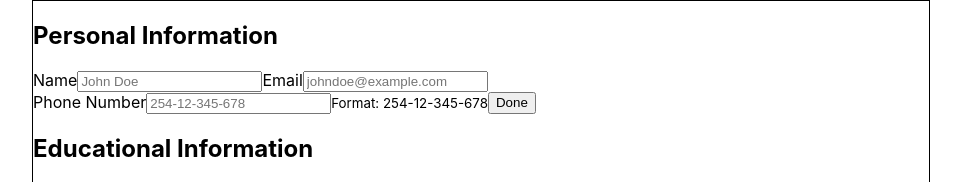
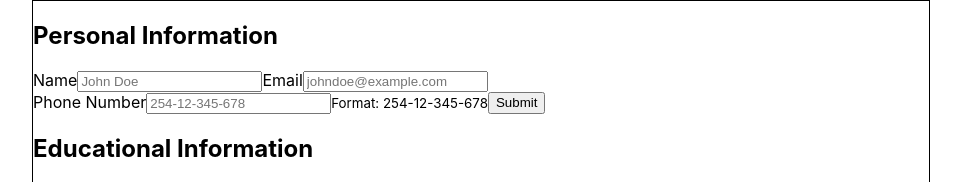
Before and after one commit to DenisWritesCode/odin-cv-application, a React (Create React App) app: page / in a window 1280 px wide. Shown: the top 182 px of the page, without its empty margins (159-1120 px from the left). Built offline with nearby package versions, Linux system fonts and the light colour scheme.

Commit message:
Displaying information

```diff
--- a/src/Components/GeneralInfo.js
+++ b/src/Components/GeneralInfo.js
@@ -77,7 +77,7 @@
           />
           <small>Format: 254-12-345-678</small>
         </label>
-        <button type="submit">Done</button>
+        <button type="submit">Submit</button>
       </form>
     </div>
   );
```
